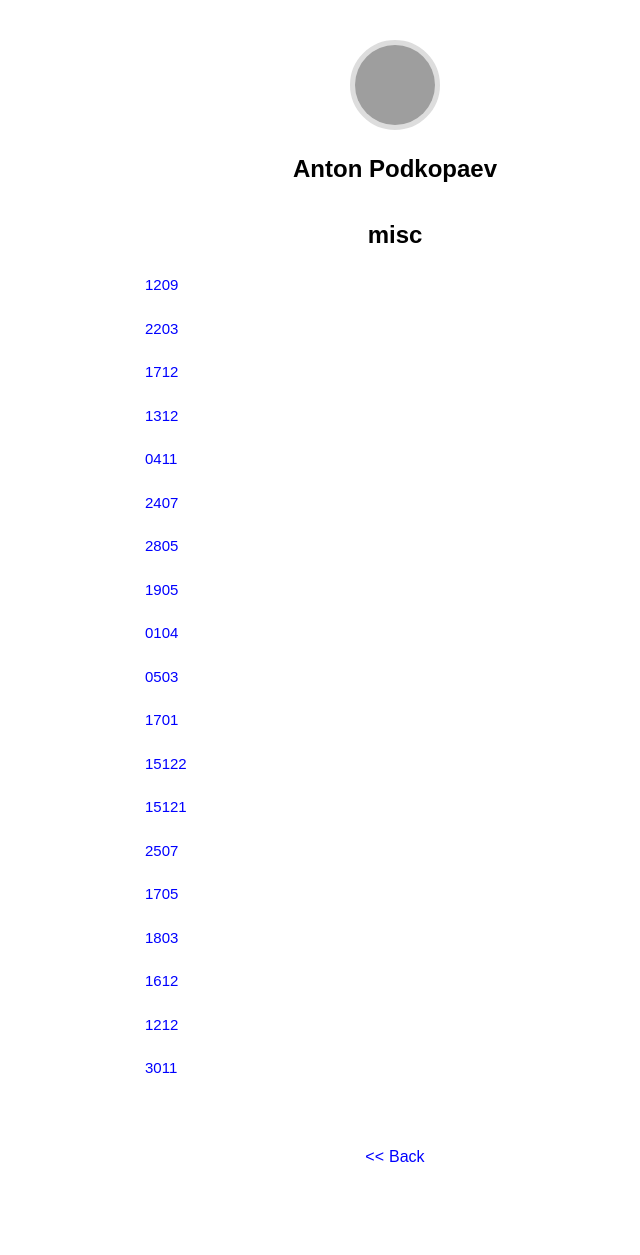
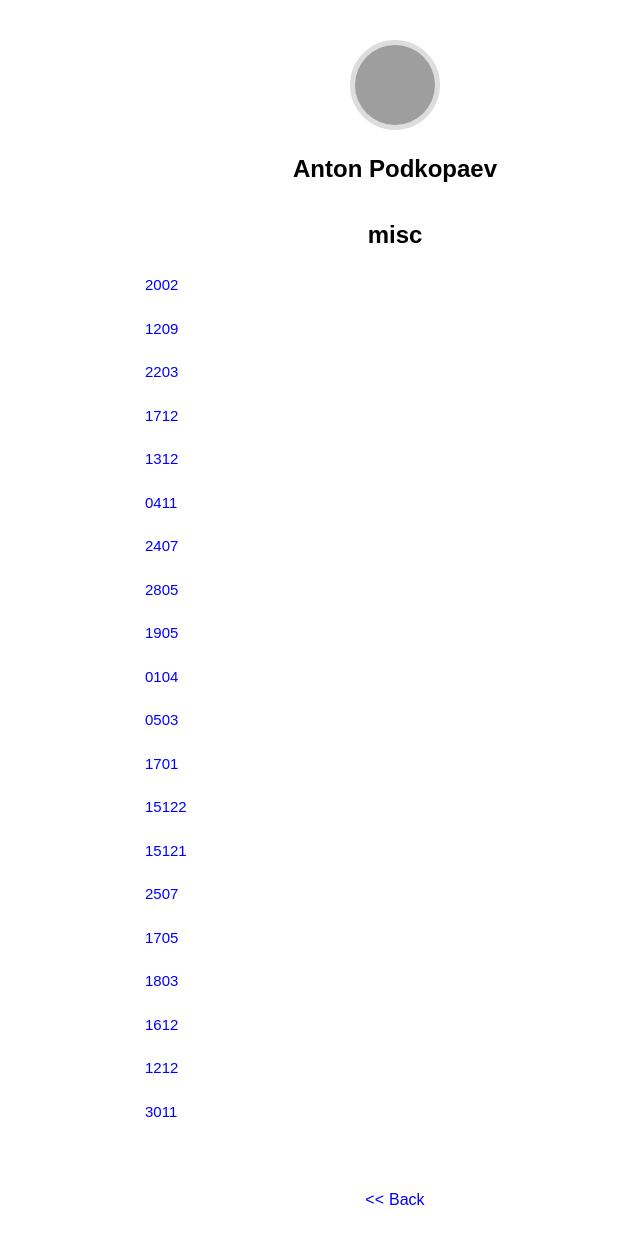
Before and after one commit to anlun/anlun.github.io, a Jekyll site: the page built from misc.md, in a window 1280 px wide. Shown: the whole page, without its empty margins (245-885 px from the left). Built offline with Jekyll 4.4.1, drawn with Linux system fonts in a browser that asks for light colours; some web fonts are replaced; before the commit the page ends 1212 px from its top, so only the background shows below that; grey boxes are pictures that could not be loaded.

Commit message:
2023-02-cub-plmm: Added link to the slides

```diff
--- a/misc.md
+++ b/misc.md
@@ -2,6 +2,8 @@
 layout: page
 title: misc
 ---
+[2002](https://drive.google.com/file/d/1unTxiXZKwjHNgM84b8XdG-PaaCdnReC2/view?usp=sharing)
+
 [1209](https://github.com/anlun/publicFiles/raw/master/slides/2022-09-12-jub.pdf)
 
 [2203](https://github.com/anlun/publicFiles/raw/master/slides/2022-03-22-jbr.pdf)
```
